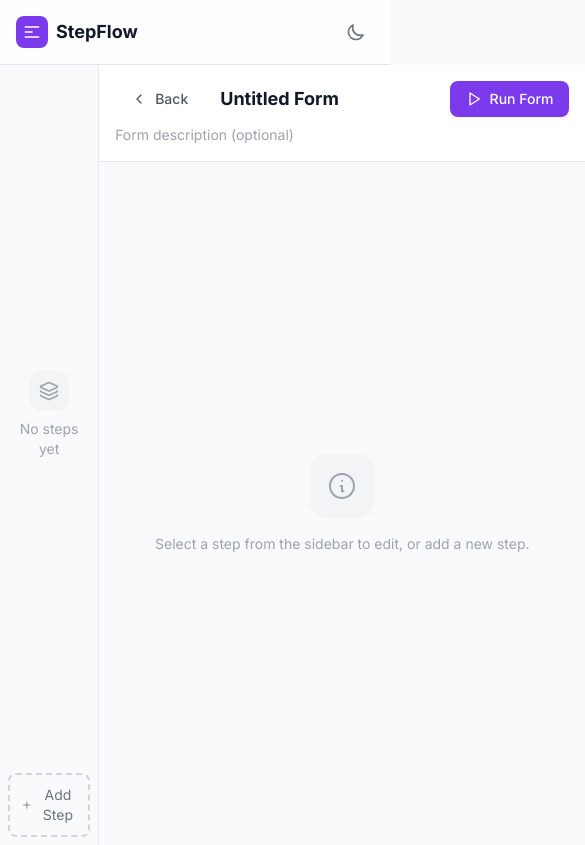
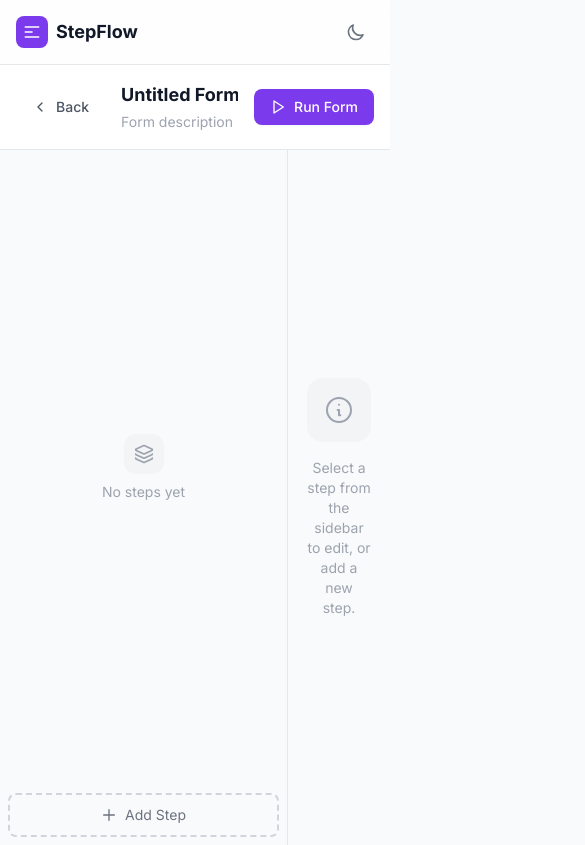
Before and after one commit to Silaenn/Steps, a React (Vite) app: page / in a window 390 px wide. Both pictures are taken after a click on the button "Create Form". Shown: the whole page, 585 px wide, since content can reach past the window. Built offline with nearby package versions, Linux system fonts and the light colour scheme.

Commit message:
feat(builder): improve layout and functionality of BuilderPage
- Rearrange page structure to flex column
- Move form title and description inputs to header
- Add form description input
- Update StepList component position
- Enhance responsiveness and usability of the interface

```diff
--- a/src/modules/builder/BuilderPage.tsx
+++ b/src/modules/builder/BuilderPage.tsx
@@ -82,29 +82,25 @@ export function BuilderPage() {
   };
 
   return (
-    <div className="flex h-[calc(100vh-4rem)]">
-      <StepList
-        steps={form.steps}
-        selectedId={selectedStepId}
-        onSelect={setSelectedStepId}
-        onReorder={(from, to) => reorderSteps(form.id, from, to)}
-        onAdd={handleAddStep}
-        onRemove={handleRemoveStep}
-      />
-
-        <div className="flex-1 flex flex-col">
-        <div className="p-4 border-b border-gray-200 dark:border-gray-800 bg-white dark:bg-gray-950">
-          <div className="flex items-center justify-between">
-            <div className="flex items-center gap-4 min-w-0">
-              <Button variant="ghost" onClick={() => navigate("/")} className="shrink-0">
-                <ChevronLeft className="w-4 h-4" />
-                Back
-              </Button>
+    <div className="flex flex-col h-[calc(100vh-4rem)]">
+      <div className="p-4 border-b border-gray-200 dark:border-gray-800 bg-white dark:bg-gray-950 shrink-0">
+          <div className="flex items-center gap-4">
+            <Button variant="ghost" onClick={() => navigate("/")} className="shrink-0">
+              <ChevronLeft className="w-4 h-4" />
+              Back
+            </Button>
+            <div className="flex-1 min-w-0">
               <input
-                className="text-lg font-bold bg-transparent border-none outline-none focus:ring-0 text-gray-900 dark:text-white min-w-0"
+                className="w-full text-lg font-bold bg-transparent border-none outline-none focus:ring-0 text-gray-900 dark:text-white"
                 value={form.title}
                 onChange={(e) => updateForm(form.id, { title: e.target.value })}
                 placeholder="Form Title"
+              />
+              <input
+                className="w-full text-sm text-gray-500 dark:text-gray-400 bg-transparent border-none outline-none focus:ring-0 placeholder-gray-400"
+                value={form.description}
+                onChange={(e) => updateForm(form.id, { description: e.target.value })}
+                placeholder="Form description (optional)"
               />
             </div>
             <Button variant="primary" onClick={() => navigate(`/runner/${form.id}`)} className="shrink-0">
@@ -112,15 +108,18 @@ export function BuilderPage() {
               Run Form
             </Button>
           </div>
-          <input
-            className="block w-full text-sm text-gray-500 dark:text-gray-400 bg-transparent border-none outline-none focus:ring-0 mt-2 placeholder-gray-400"
-            value={form.description}
-            onChange={(e) => updateForm(form.id, { description: e.target.value })}
-            placeholder="Form description (optional)"
-          />
         </div>
 
-        <div className="flex-1 overflow-y-auto p-6">
+        <div className="flex flex-1 overflow-hidden">
+          <StepList
+            steps={form.steps}
+            selectedId={selectedStepId}
+            onSelect={setSelectedStepId}
+            onReorder={(from, to) => reorderSteps(form.id, from, to)}
+            onAdd={handleAddStep}
+            onRemove={handleRemoveStep}
+          />
+          <div className="flex-1 overflow-y-auto p-6">
           {!selectedStep ? (
             <div className="flex items-center justify-center h-full text-gray-400">
               <div className="text-center">
```
